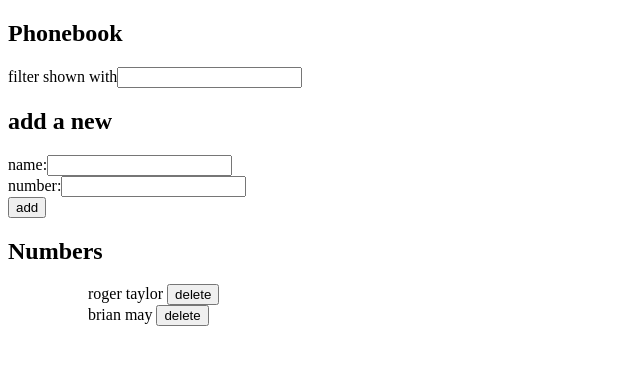
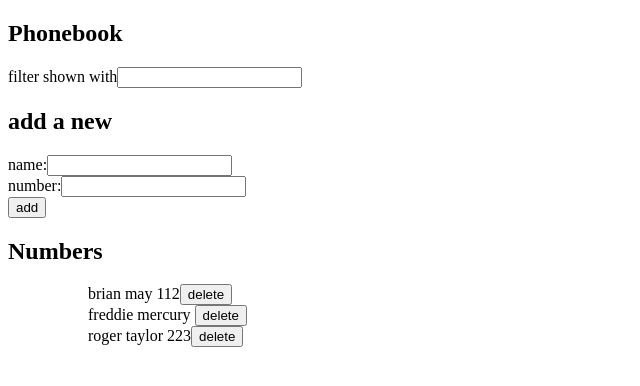
Before and after one commit to AnnaKuokkanen/Fullstack, a React (Create React App) app in the folder osa2/puhelinluettelo/: page / in a window 1280 px wide. Shown: the top 386 px of the page, without its empty margins (0-640 px from the left). Built offline with nearby package versions, Linux system fonts and the light colour scheme; data requests are answered from the project's data file; the HTML template or start-up script is replaced by a standard one.

Commit message:
teht 2.20

```diff
--- a/osa2/puhelinluettelo/db.json
+++ b/osa2/puhelinluettelo/db.json
@@ -1,14 +1,19 @@
 {
   "persons": [
     {
-      "name": "roger taylor",
-      "number": "",
-      "id": 1
+      "name": "brian may",
+      "number": "112",
+      "id": 5
     },
     {
-      "name": "brian may",
+      "name": "freddie mercury",
       "number": "",
-      "id": 2
+      "id": 6
+    },
+    {
+      "name": "roger taylor",
+      "number": "223",
+      "id": 7
     }
   ]
 }
--- a/osa2/puhelinluettelo/src/App.js
+++ b/osa2/puhelinluettelo/src/App.js
@@ -66,6 +66,8 @@ const App = () => {
       }
       else {
         const person = persons.filter(p => p.name === newObject.name)[0]
+        //console.log('henkilö on olemassa: ', person)
+        //console.log('henkilön id on ', person.id)
         updatePerson(person.id)
       }
       setNewName('')
@@ -73,8 +75,10 @@ const App = () => {
       setSearch('')
     }
 
-    const removePerson = (id) => {
-      const person = persons.filter(person => person.id === id)[0]
+    const removePerson = id => {
+      //console.log('poistetaan henkilö, jonka id on', id)
+      const person = persons.find(p => p.id === id)
+      //console.log('tämä henkilö on ', person)
       const result = window.confirm(`Delete ${person.name}?`)
       if (result) {
         personService
@@ -90,9 +94,12 @@ const App = () => {
     }
 
     const updatePerson = id => {
+      //console.log('yritetään päivittää henkilöä, jonka id on', id)
       const person = persons.find(p => p.id === id)
+      //console.log('tämä henkilö on ', person)
       const result = window.confirm(`${person.name} is already in the phonebook. Replace ${person.name}?`)
       const newPerson = {...person, number: newNumber}
+      //console.log('päivitetty henkilö: ', newPerson)
       if (result) {
         personService
           .update(id, newPerson)
@@ -116,7 +123,6 @@ const App = () => {
               setErrorMessage('')
             }, 5000)
           })
-
       }
     }
 
@@ -129,7 +135,7 @@ const App = () => {
         <h2>Phonebook</h2>
         <Notification message={notificationMessage} />
         <Error message={errorMessage} />
-        <Filter handler={handleSearch} value={search}/>
+        <Filter handler={handleSearch} value={search} />
         <h2>add a new</h2>
         <PersonForm onSubmit={addPerson} nameHandler={handleNameChange} nameValue={newName} numberHandler={handleNumberChange} numberValue={newNumber} />
         <h2>Numbers</h2>
```
